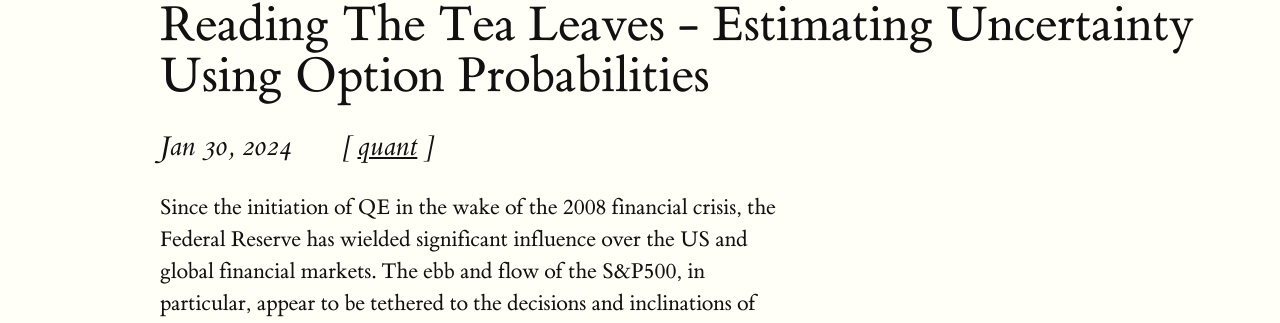
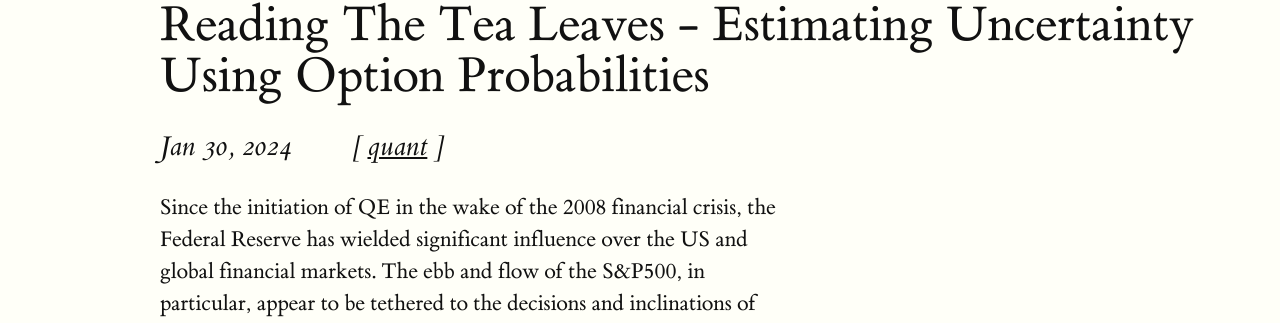
Before and after one commit to CSomers3/csomers3.github.io, a Jekyll site: the page built from _posts/2024-01-30-RND.md, in a window 1280 px wide. Shown: the part 333-656 px from the top of the page. Built offline with Jekyll 4.4.1, drawn with Linux system fonts in a browser that asks for light colours.

Commit message:
Update post.html

```diff
--- a/_layouts/post.html
+++ b/_layouts/post.html
@@ -13,7 +13,7 @@ layout: compress
         <p class="subtitle">
             {{ page.date | date: "%b %-d, %Y" }}
             &emsp;
-            <span style="display:inline; margin-left: 10px;">
+            <span style="display:inline; margin-left: 20px;">
                 [{% capture category_name %}{{ page.category }}{% endcapture %}
                 <a href="/category/{{ category_name }}">{{ category_name }}</a>
                 ]
```
